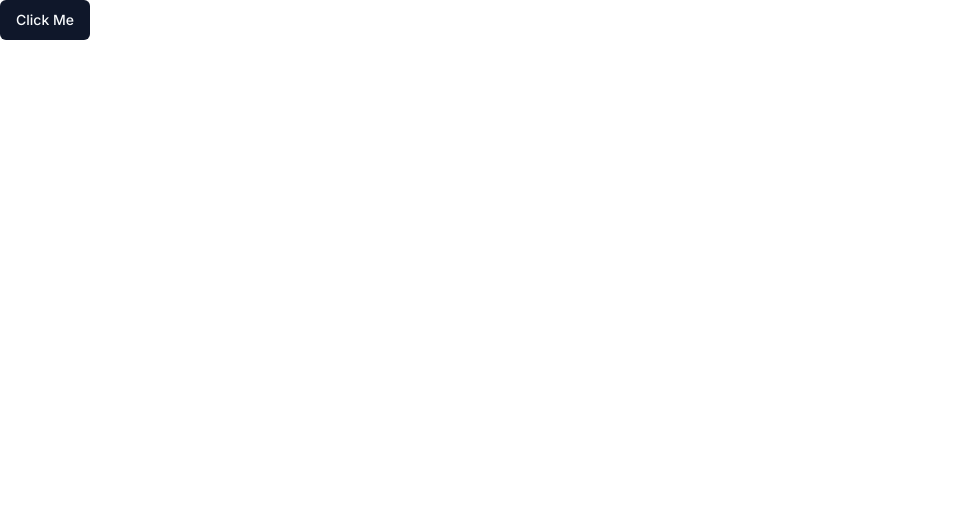
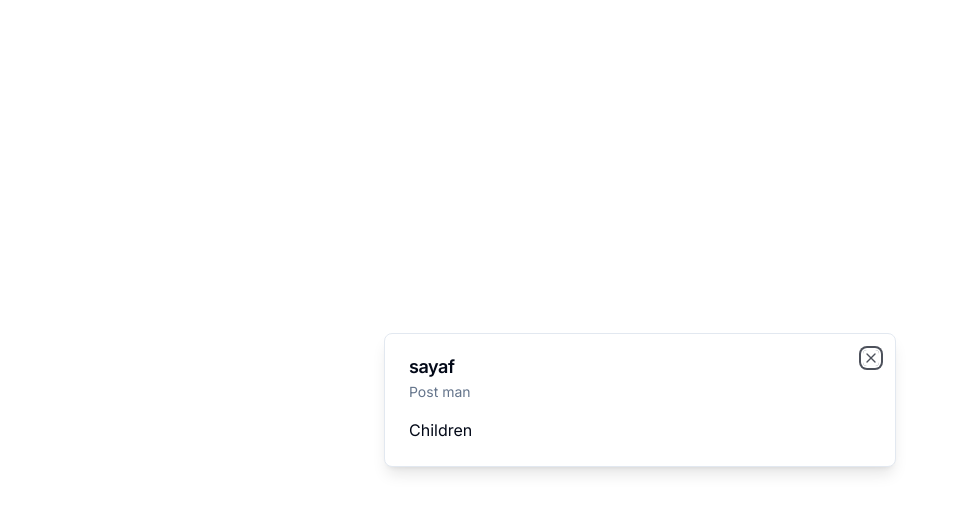
Before and after one commit to sayafIsmael/next-ecommerce, a Next.js app: page / in a window 1280 px wide. Shown: the top 512 px of the page, without its empty margins (0-959 px from the left). Built offline with nearby package versions, Linux system fonts and the light colour scheme.

Commit message:
working on modal

```diff
--- a/app/(root)/page.tsx
+++ b/app/(root)/page.tsx
@@ -1,7 +1,16 @@
-import { Button } from "@/components/ui/button";
+"use client";
+
+import { Modal } from "@/components/ui/modal";
+import { UserButton } from "@clerk/nextjs";
 
 const SetupPage = () => {
-  return <Button size="default">Click Me</Button>;
+  return (
+    <div className="p-4">
+      <Modal title="sayaf" description="Post man" isOpen onClose={() => {}}>
+        Children
+      </Modal>
+    </div>
+  );
 };
 
 export default SetupPage;
--- /dev/null
+++ b/components/ui/dialog.tsx
@@ -0,0 +1,123 @@
+"use client"
+
+import * as React from "react"
+import * as DialogPrimitive from "@radix-ui/react-dialog"
+import { X } from "lucide-react"
+
+import { cn } from "@/lib/utils"
+
+const Dialog = DialogPrimitive.Root
+
+const DialogTrigger = DialogPrimitive.Trigger
+
+const DialogPortal = ({
+  className,
+  ...props
+}: DialogPrimitive.DialogPortalProps) => (
+  <DialogPrimitive.Portal className={cn(className)} {...props} />
+)
+DialogPortal.displayName = DialogPrimitive.Portal.displayName
+
+const DialogOverlay = React.forwardRef<
+  React.ElementRef<typeof DialogPrimitive.Overlay>,
+  React.ComponentPropsWithoutRef<typeof DialogPrimitive.Overlay>
+>(({ className, ...props }, ref) => (
+  <DialogPrimitive.Overlay
+    ref={ref}
+    className={cn(
+      "fixed inset-0 z-50 bg-background/80 backdrop-blur-sm data-[state=open]:animate-in data-[state=closed]:animate-out data-[state=closed]:fade-out-0 data-[state=open]:fade-in-0",
+      className
+    )}
+    {...props}
+  />
+))
+DialogOverlay.displayName = DialogPrimitive.Overlay.displayName
+
+const DialogContent = React.forwardRef<
+  React.ElementRef<typeof DialogPrimitive.Content>,
+  React.ComponentPropsWithoutRef<typeof DialogPrimitive.Content>
+>(({ className, children, ...props }, ref) => (
+  <DialogPortal>
+    <DialogOverlay />
+    <DialogPrimitive.Content
+      ref={ref}
+      className={cn(
+        "fixed left-[50%] top-[50%] z-50 grid w-full max-w-lg translate-x-[-50%] translate-y-[-50%] gap-4 border bg-background p-6 shadow-lg duration-200 data-[state=open]:animate-in data-[state=closed]:animate-out data-[state=closed]:fade-out-0 data-[state=open]:fade-in-0 data-[state=closed]:zoom-out-95 data-[state=open]:zoom-in-95 data-[state=closed]:slide-out-to-left-1/2 data-[state=closed]:slide-out-to-top-[48%] data-[state=open]:slide-in-from-left-1/2 data-[state=open]:slide-in-from-top-[48%] sm:rounded-lg md:w-full",
+        className
+      )}
+      {...props}
+    >
+      {children}
+      <DialogPrimitive.Close className="absolute right-4 top-4 rounded-sm opacity-70 ring-offset-background transition-opacity hover:opacity-100 focus:outline-none focus:ring-2 focus:ring-ring focus:ring-offset-2 disabled:pointer-events-none data-[state=open]:bg-accent data-[state=open]:text-muted-foreground">
+        <X className="h-4 w-4" />
+        <span className="sr-only">Close</span>
+      </DialogPrimitive.Close>
+    </DialogPrimitive.Content>
+  </DialogPortal>
+))
+DialogContent.displayName = DialogPrimitive.Content.displayName
+
+const DialogHeader = ({
+  className,
+  ...props
+}: React.HTMLAttributes<HTMLDivElement>) => (
+  <div
+    className={cn(
+      "flex flex-col space-y-1.5 text-center sm:text-left",
+      className
+    )}
+    {...props}
+  />
+)
+DialogHeader.displayName = "DialogHeader"
+
+const DialogFooter = ({
+  className,
+  ...props
+}: React.HTMLAttributes<HTMLDivElement>) => (
+  <div
+    className={cn(
+      "flex flex-col-reverse sm:flex-row sm:justify-end sm:space-x-2",
+      className
+    )}
+    {...props}
+  />
+)
+DialogFooter.displayName = "DialogFooter"
+
+const DialogTitle = React.forwardRef<
+  React.ElementRef<typeof DialogPrimitive.Title>,
+  React.ComponentPropsWithoutRef<typeof DialogPrimitive.Title>
+>(({ className, ...props }, ref) => (
+  <DialogPrimitive.Title
+    ref={ref}
+    className={cn(
+      "text-lg font-semibold leading-none tracking-tight",
+      className
+    )}
+    {...props}
+  />
+))
+DialogTitle.displayName = DialogPrimitive.Title.displayName
+
+const DialogDescription = React.forwardRef<
+  React.ElementRef<typeof DialogPrimitive.Description>,
+  React.ComponentPropsWithoutRef<typeof DialogPrimitive.Description>
+>(({ className, ...props }, ref) => (
+  <DialogPrimitive.Description
+    ref={ref}
+    className={cn("text-sm text-muted-foreground", className)}
+    {...props}
+  />
+))
+DialogDescription.displayName = DialogPrimitive.Description.displayName
+
+export {
+  Dialog,
+  DialogTrigger,
+  DialogContent,
+  DialogHeader,
+  DialogFooter,
+  DialogTitle,
+  DialogDescription,
+}
--- /dev/null
+++ b/components/ui/modal.tsx
@@ -0,0 +1,43 @@
+"use client";
+
+import {
+  Dialog,
+  DialogContent,
+  DialogDescription,
+  DialogHeader,
+  DialogTitle,
+} from "@/components/ui/dialog";
+
+interface ModalProps {
+  title: string;
+  description: string;
+  isOpen: boolean;
+  onClose: () => void;
+  children?: React.ReactNode;
+}
+
+export const Modal: React.FC<ModalProps> = ({
+  title,
+  description,
+  isOpen,
+  onClose,
+  children,
+}) => {
+  const onChange = (open: boolean) => {
+    if (!open) {
+      onClose();
+    }
+  };
+
+  return (
+    <Dialog open={isOpen} onOpenChange={onChange}>
+      <DialogContent>
+        <DialogHeader>
+          <DialogTitle>{title}</DialogTitle>
+          <DialogDescription>{description}</DialogDescription>
+        </DialogHeader>
+        <div>{children}</div>
+      </DialogContent>
+    </Dialog>
+  );
+};
--- a/package.json
+++ b/package.json
@@ -10,6 +10,7 @@
   },
   "dependencies": {
     "@clerk/nextjs": "^4.23.3",
+    "@radix-ui/react-dialog": "^1.0.4",
     "@radix-ui/react-slot": "^1.0.2",
     "@types/node": "20.5.7",
     "@types/react": "18.2.21",
@@ -28,6 +29,7 @@
     "tailwind-merge": "^1.14.0",
     "tailwindcss": "3.3.3",
     "tailwindcss-animate": "^1.0.7",
-    "typescript": "5.2.2"
+    "typescript": "5.2.2",
+    "zustand": "^4.4.1"
   }
 }
```
Also changed, not shown: hooks/use-store-modal.tsx (added), 1 other file (tests, documents, lock files or other folders).
